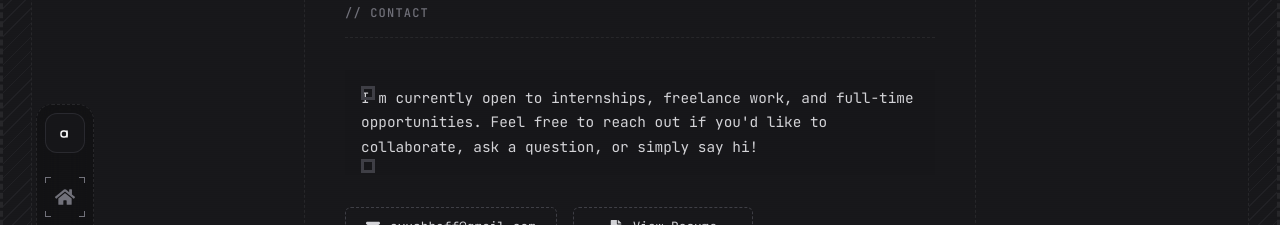
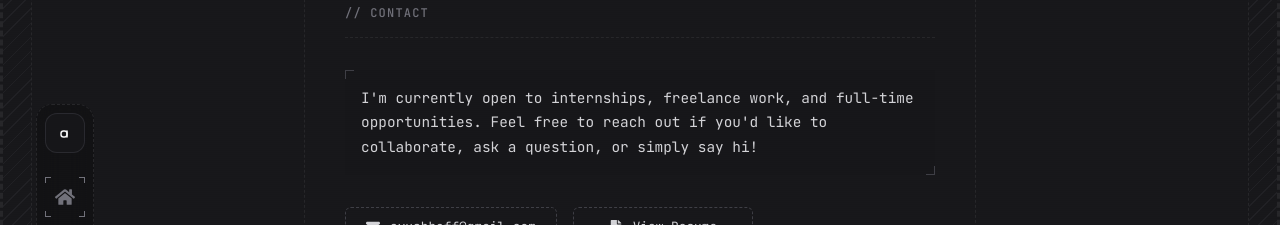
Before and after one commit to macayu17/ayushworks, a React (Vite) app: page /contact in a window 1280 px wide. Shown: the part 123-348 px from the top of the page. Built offline with nearby package versions, Linux system fonts and the light colour scheme; a web font is replaced by a local one.

Commit message:
fix(ui): inject proper relative position bounds and explicitly corner brackets on contact page text layout

```diff
--- a/src/components/Contact/Contact.css
+++ b/src/components/Contact/Contact.css
@@ -9,8 +9,30 @@
 }
 
 .contact-text-box {
+  position: relative;
   padding: 16px;
   background: rgba(24, 24, 27, 0.4); /* subtle dark backing for text */
+}
+
+.contact-text-box::before, .contact-text-box::after {
+  content: '';
+  position: absolute;
+  width: 8px;
+  height: 8px;
+  border-color: var(--zinc-700);
+  border-style: solid;
+}
+
+.contact-text-box::before {
+  top: 0;
+  left: 0;
+  border-width: 1px 0 0 1px;
+}
+
+.contact-text-box::after {
+  bottom: 0;
+  right: 0;
+  border-width: 0 1px 1px 0;
 }
 
 .contact-text {
--- a/src/components/Contact/Contact.jsx
+++ b/src/components/Contact/Contact.jsx
@@ -20,7 +20,7 @@ const Contact = () => {
       </div>
 
       <div className="contact-content">
-        <div className="contact-text-box bracket-box">
+        <div className="contact-text-box">
           <p className="contact-text">
             I'm currently open to internships, freelance work, and full-time opportunities.
             Feel free to reach out if you'd like to collaborate, ask a question, or simply say hi!
```
